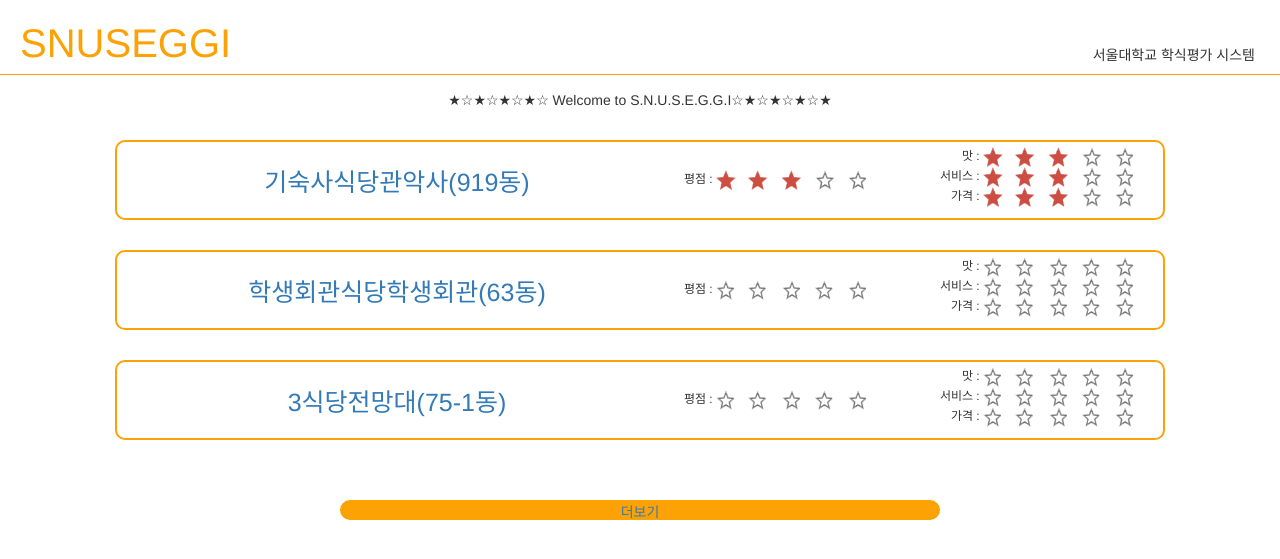
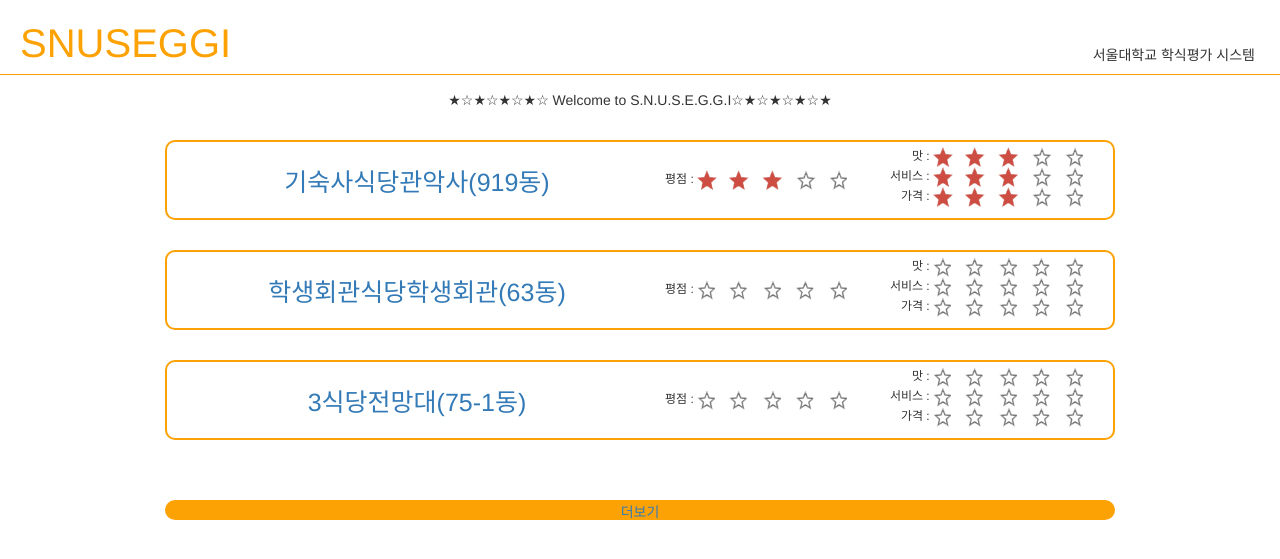
Before and after one commit to s-01/django_tutorial, a Django app: page /main in a window 1280 px wide. Shown: the top 559 px of the page. Run offline with Django 3.2, Linux system fonts and the light colour scheme; data comes from the database, SQL or seed files in the repository; some libraries are stand-ins or nearby versions.

Commit message:
Update body.css

```diff
--- a/snuseggi/static/css/body.css
+++ b/snuseggi/static/css/body.css
@@ -4,20 +4,20 @@
 }
 
 #body .name {
-	width: 1050px;
+	width: 950px;
 	height: 80px;
+	margin-bottom: 30px;
 	margin: 30px auto;
-	margin-bottom: 30px;
 	border: 2px solid #FCA205;
 	border-radius: 10px;
 	float: center auto;
-	text-align: center;
+	text-align: left;
 }
 
 #body .name a {
-	width: 500px;
+	width: 440px;
 	height: 50px;
-	margin-left: 30px;
+	margin-left: 10px;
 	margin-top: 13px;
 	padding: 10px;
 	font-size: 25px;
@@ -59,7 +59,7 @@
 }
 
 .more {
-	width: 600px;
+	width: 950px;
 	height: 20px;
 	margin: 30px auto;
 	border: 2px solid #FCA205;
```
